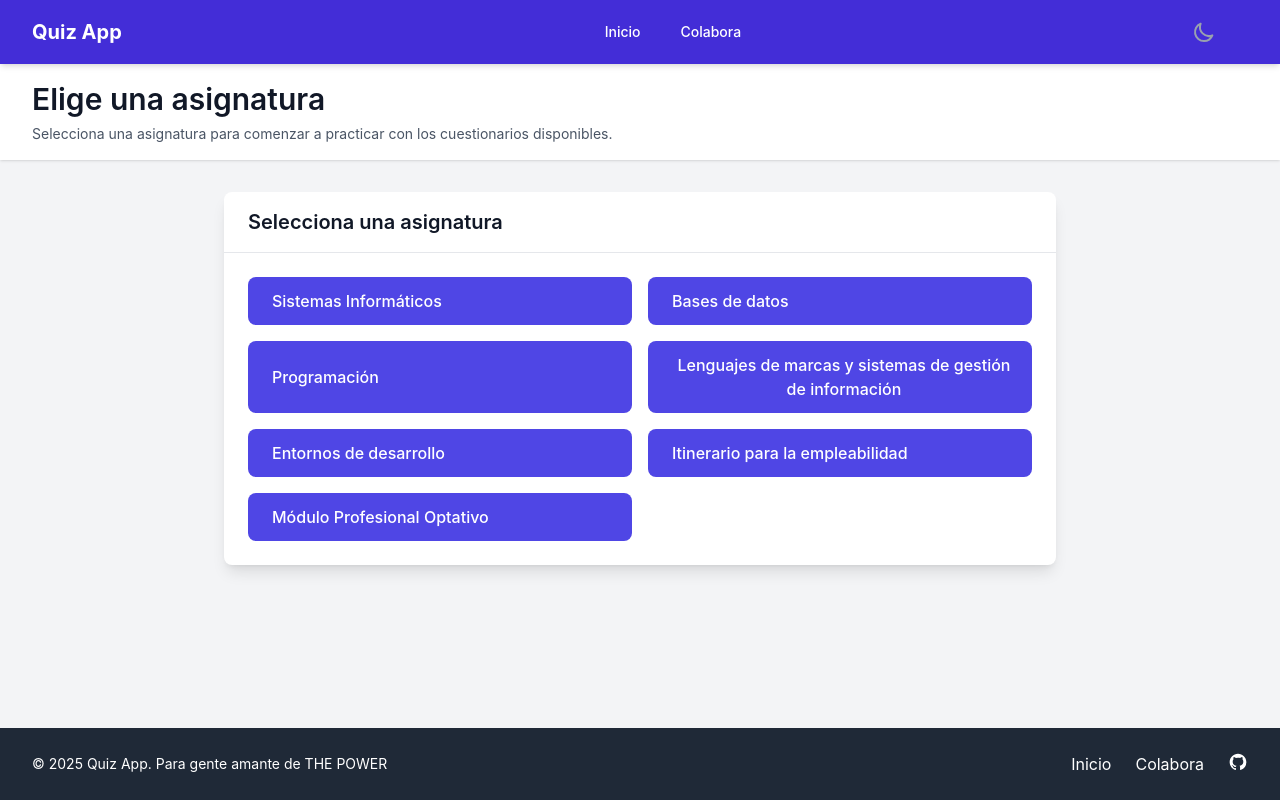
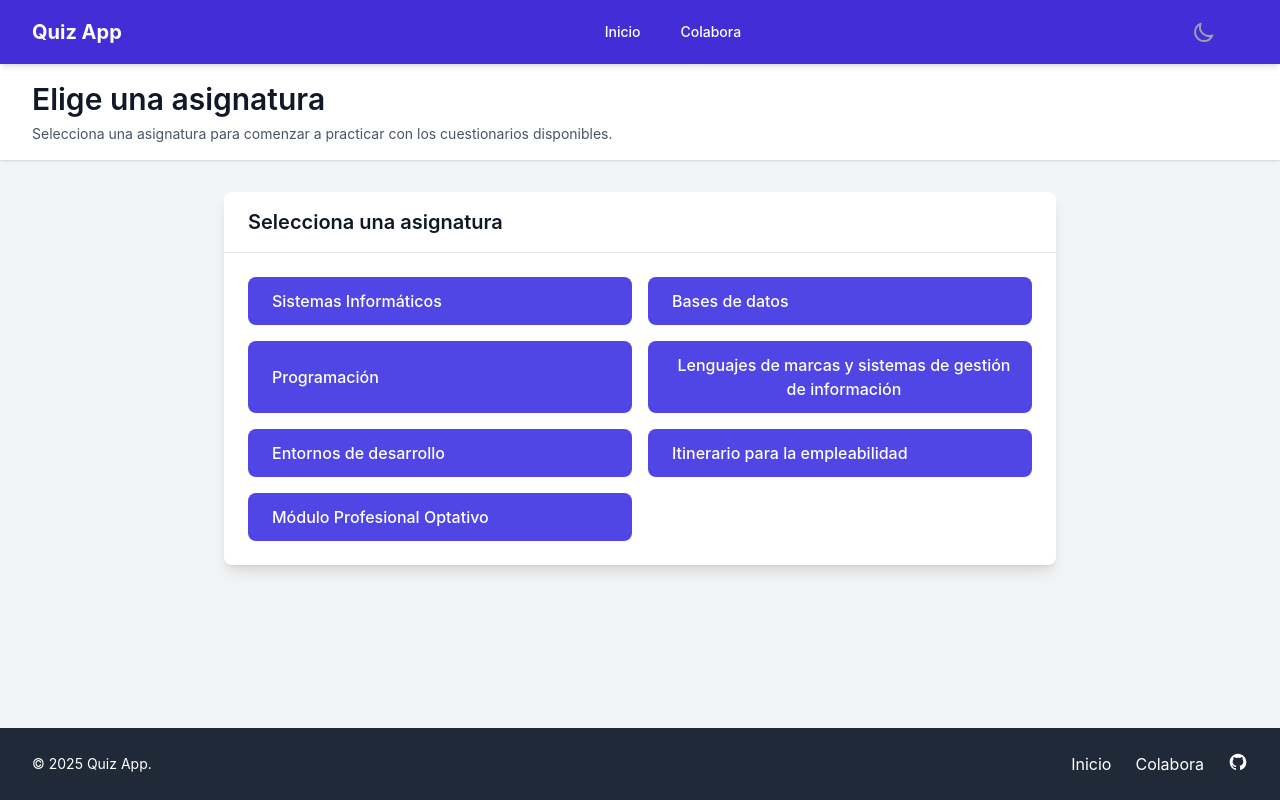
Before and after one commit to kubaliski/quiz_app, a React (Vite) app: page / in a window 1280 px wide. Built offline with nearby package versions, Linux system fonts and the light colour scheme.

Commit message:
chore: actualizacion info educativa

```diff
--- a/index.html
+++ b/index.html
@@ -4,6 +4,7 @@
     <meta charset="UTF-8" />
     <link rel="icon" type="image/svg+xml" href="./src/assets/ico.svg" />
     <meta name="viewport" content="width=device-width, initial-scale=1.0" />
+    <meta name="robots" content="noindex, nofollow">
     <meta name="description" content="Una aplicación para crear y responder cuestionarios">
     <meta name="theme-color" content="#ffffff">
     <link rel="apple-touch-icon" href="/apple-touch-icon.png">
--- a/src/components/layout/Footer.jsx
+++ b/src/components/layout/Footer.jsx
@@ -18,7 +18,7 @@ export default function Footer() {
         <div className="md:flex md:items-center md:justify-between">
           <div className="text-center md:text-left mb-4 md:mb-0">
             <p className="text-sm">
-              &copy; {currentYear} Quiz App. Para gente amante de THE POWER
+              &copy; {currentYear} Quiz App.
             </p>
           </div>
           <div className="flex justify-center md:justify-end space-x-6">
```
Also changed, not shown: public/robots.txt (added), 1 other file (tests, documents, lock files or other folders).
